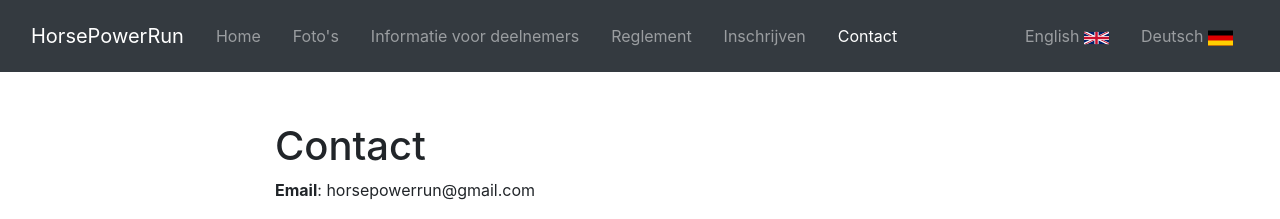
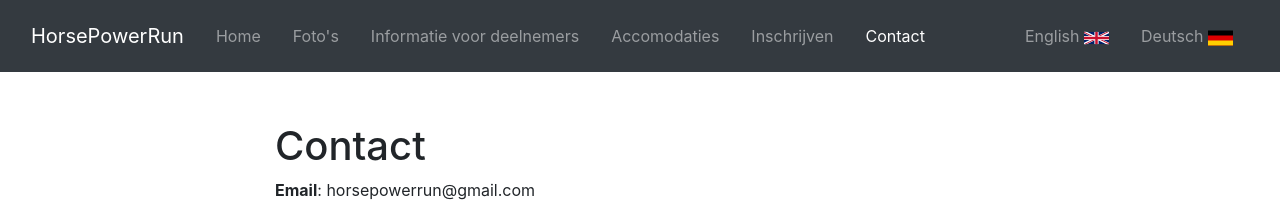
Before and after one commit to nielshuman/HorsePowerRun, a Jekyll site: the page built from nl/contact.md, in a window 1280 px wide. Shown: the top 219 px of the page. Built offline with Jekyll 4.4.1, drawn with Linux system fonts in a browser that asks for light colours.

Commit message:
add accomodaties page

```diff
--- a/_data/nav.yml
+++ b/_data/nav.yml
@@ -4,8 +4,8 @@
   link: /nl/fotos
 - name: Informatie voor deelnemers
   link: /nl/info
-- name: Reglement
-  link: /nl/regelement
+- name: Accomodaties
+  link: /nl/accomodaties
 - name: Inschrijven
   link: /nl/inschrijven
 - name: Contact
```
Also changed, not shown: 1 other file.
